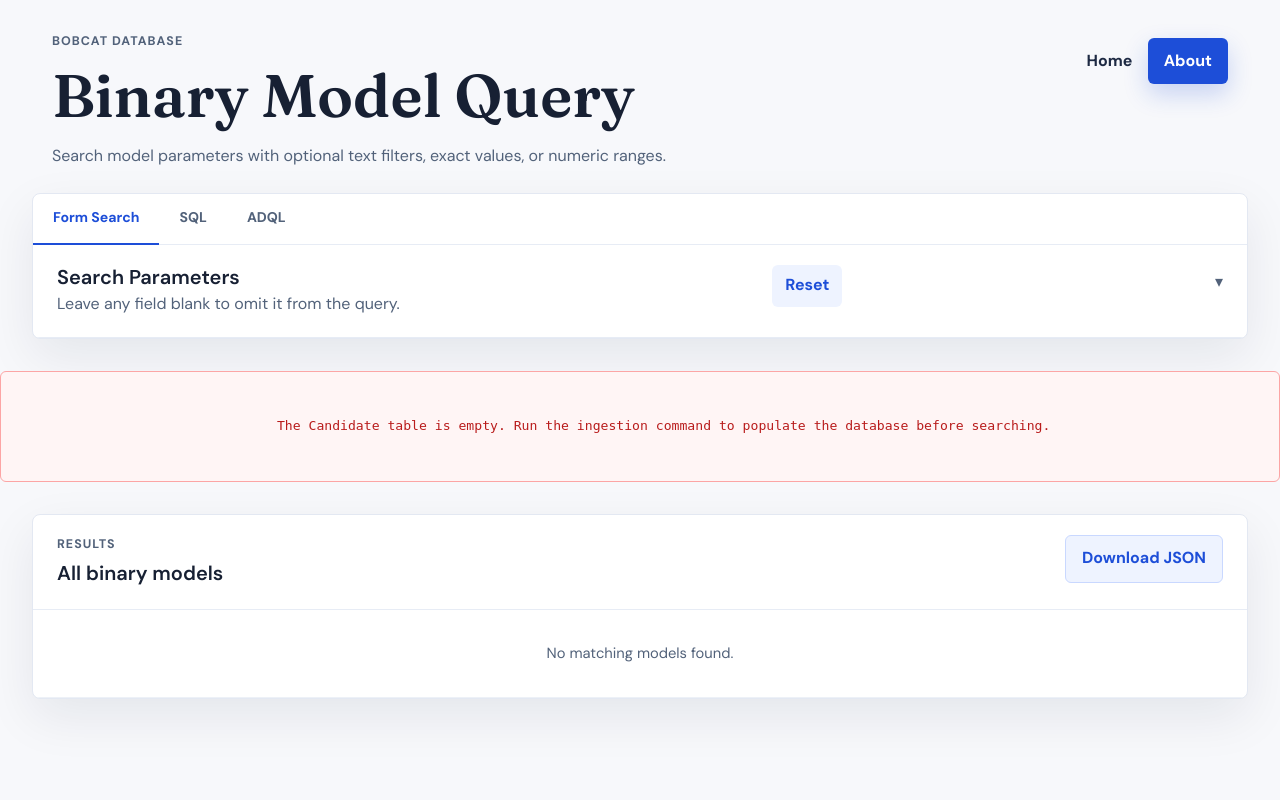
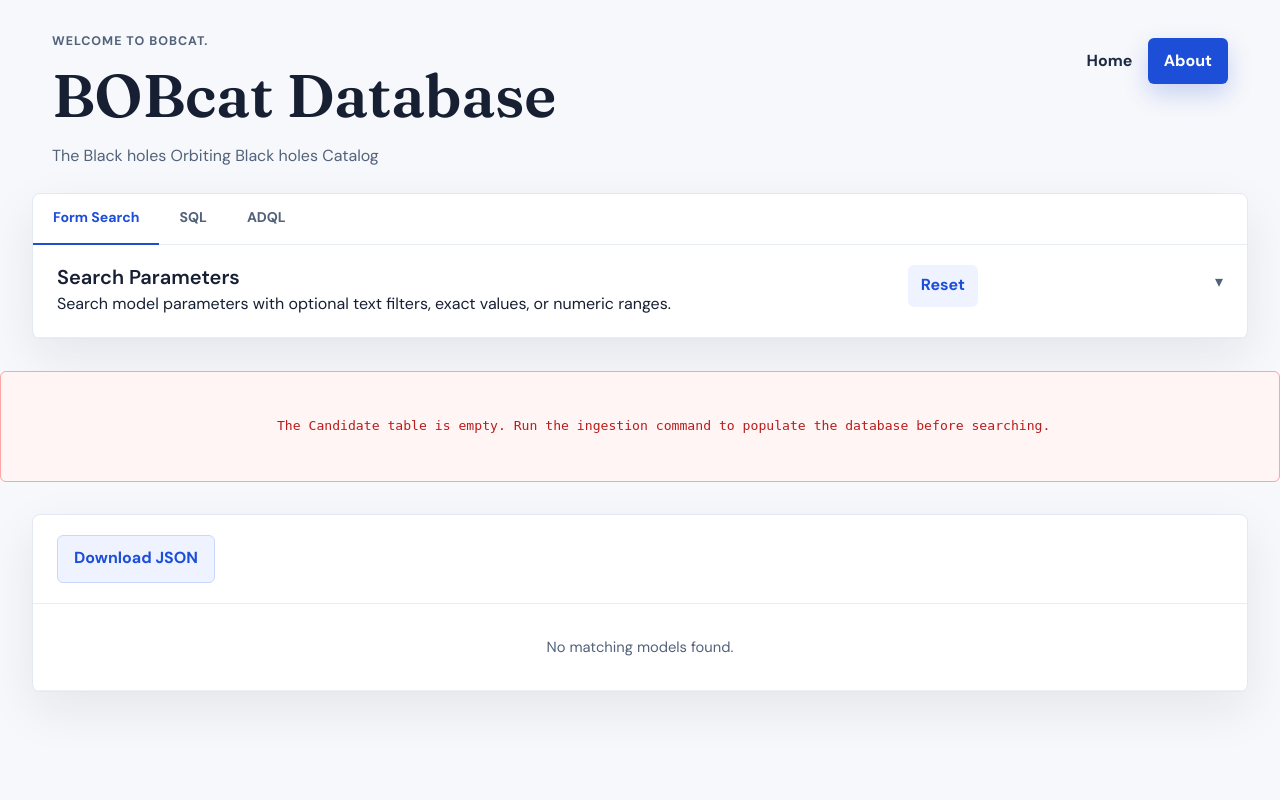
Before and after one commit to AstroBOBCAT/bobcat_website, a Django app: page / in a window 1280 px wide. Run offline with Django 4.2, Linux system fonts and the light colour scheme; data that the repository does not hold is empty.

Commit message:
minor aesthetic mods

```diff
--- a/BOBcat_website/mainpage/templates/mainpage/binary_model_search.html
+++ b/BOBcat_website/mainpage/templates/mainpage/binary_model_search.html
@@ -1,7 +1,7 @@
 {% extends "base.html" %}
 {% load static %}
 
-{% block title %}Binary Model Search{% endblock %}
+{% block title %}Welcome to BOBcat{% endblock %}
 
 {% block css_files %}
 <link rel="stylesheet" href="{% static 'mainpage/mainpage.css' %}" />
@@ -11,10 +11,10 @@
 <main class="query-page">
   <header class="query-header">
     <div>
-      <p class="eyebrow">BOBcat Database</p>
-      <h1>Binary Model Query</h1>
+      <p class="eyebrow">Welcome to BOBcat.</p>
+      <h1><img href="">BOBcat Database</h1>
       <p class="header-copy">
-        Search model parameters with optional text filters, exact values, or numeric ranges.
+        The Black holes Orbiting Black holes Catalog
       </p>
     </div>
     <nav class="header-actions" aria-label="Page navigation">
@@ -38,7 +38,8 @@
         <summary class="panel-heading">
           <div>
             <h2 id="query-form-title">Search Parameters</h2>
-            <p>Leave any field blank to omit it from the query.</p>
+	    Search model parameters with optional text filters, exact values, or numeric ranges.
+	    <!--<p>Leave any field blank to omit it from the query.</p>-->
           </div>
           <a class="reset-link" href="{% url 'binary-model-search' %}" onclick="event.stopPropagation()">Reset</a>
         </summary>
@@ -179,7 +180,7 @@
 
   <section class="results-section" aria-labelledby="results-title">
     <div class="results-heading">
-      <div>
+      <!--<div>
         <p class="eyebrow">Results</p>
         <h2 id="results-title">
           {% if has_query %}
@@ -188,7 +189,7 @@
             All binary models
           {% endif %}
         </h2>
-      </div>
+      </div>-->
       {% if query_mode == "form" %}
         <form method="get" class="download-form">
           {% for key, value in request.GET.items %}
```
